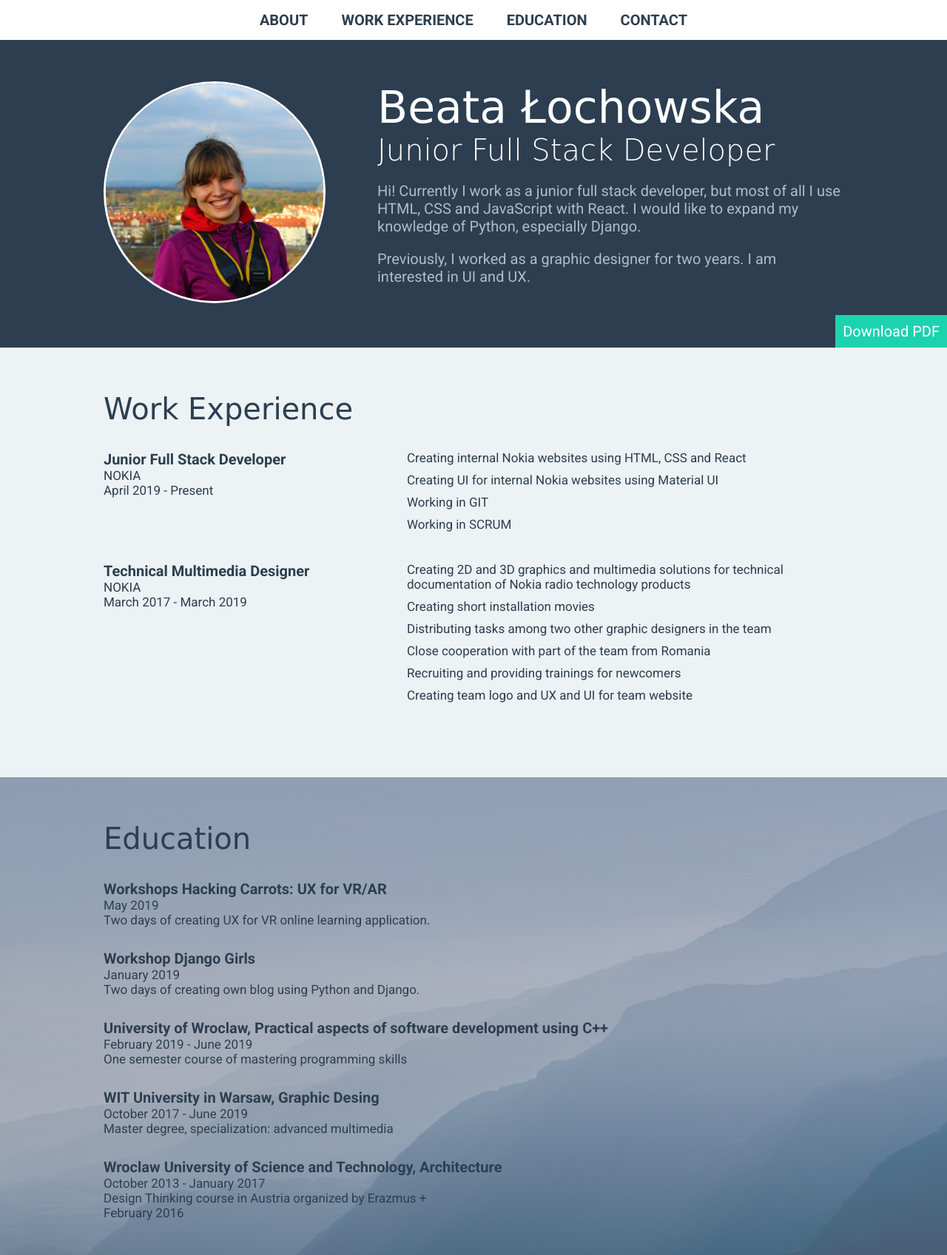
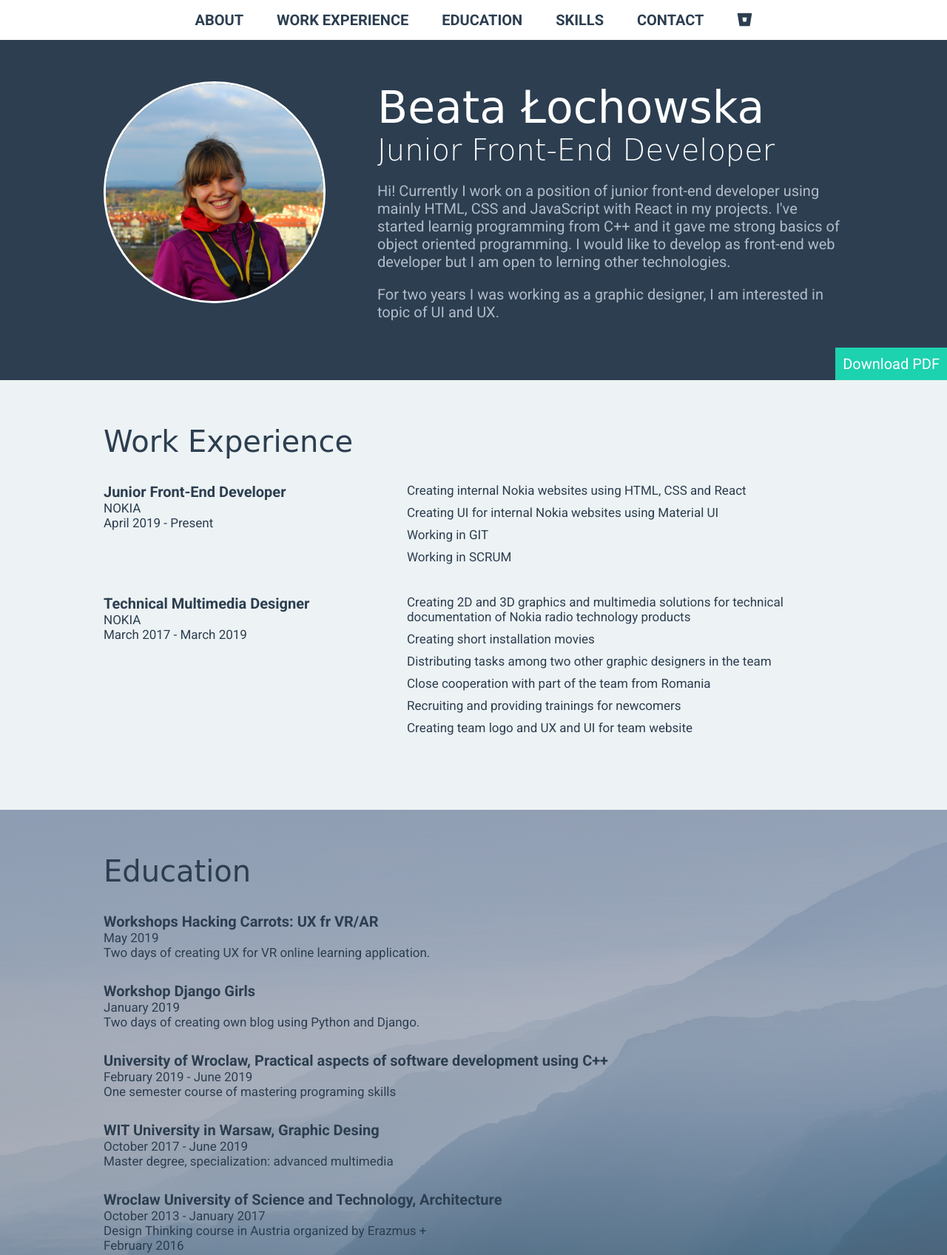
Before and after one commit to Attkkeb/Resume, a plain HTML site: page index.html in a window 1280 px wide. Shown: the top 1697 px of the page at 74% size. Drawn offline with Linux system fonts and the light colour scheme; a web font is replaced by a local one.

Commit message:
Update index.html

```diff
--- a/index.html
+++ b/index.html
@@ -17,7 +17,9 @@
             <a href="#about">About</a>
             <a href="#work">Work Experience</a>
             <a href="#education">Education</a>
+            <a href="#skills">Skills</a>
             <a href="#contact">Contact</a>
+            <a target="_blank" rel="noopener noreferrer" href="https://bitbucket.org/dashboard/repositories"><i class="fab fa-bitbucket"></i></a>
         </nav>
         <div class="burger" id="menuMobile">
             <div class="bar1"></div>
@@ -28,12 +30,12 @@
             <img class="profile-img col-narrow" src="images/zdjecie.jpg" alt="zdjecie profilowe">
             <div class="col-wide">
                 <h1>Beata Łochowska</h1>
-                <h2>Junior Full Stack Developer</h2>
-                <p>Hi! Currently I work as a junior full stack developer, but most of all I use HTML, CSS and JavaScript with React. I would like to expand my knowledge of Python, especially Django.</p>
-                <p>Previously, I worked as a graphic designer for two years. I am interested in UI and UX.</p>
+                <h2>Junior Front-End Developer</h2>
+                <p>Hi! Currently I work on a position of junior front-end developer using mainly HTML, CSS and JavaScript with React in my projects. I've started learnig programming from C++ and it gave me strong basics of object oriented programming. I would like to develop as front-end web developer but I am open to lerning other technologies.</p>
+                <p>For two years I was working as a graphic designer, I am interested in topic of UI and UX.</p>
             </div>
         </div>
-        <a target="_blank" rel="noopener noreferrer" href="resume.pdf" class="btn download" download>Download PDF</a>
+        <a href="zasady.pdf" class="btn download" download>Download PDF</a>
     </header>
 
 
@@ -45,7 +47,7 @@
 
                 <!-- Job 1 Details -->
                 <div class="col-narrow">
-                    <h3>Junior Full Stack Developer</h3>
+                    <h3>Junior Front-End Developer</h3>
                     <p class="uppercase">Nokia</p>
                     <p>April 2019 - Present</p>
                 </div>
@@ -84,7 +86,7 @@
                 <h2>Education</h2>
 
                 <!-- School 1 details. -->
-                <h3>Workshops Hacking Carrots: UX for VR/AR</h3>
+                <h3>Workshops Hacking Carrots: UX fr VR/AR</h3>
                 <p>May 2019</p>
                 <p>Two days of creating UX for VR online learning application.</p>
 
@@ -96,7 +98,7 @@
                 <!-- School 3 details. -->
                 <h3>University of Wroclaw, Practical aspects of software development using C++</h3>
                 <p>February 2019 - June 2019</p>
-                <p>One semester course of mastering programming skills</p>
+                <p>One semester course of mastering programing skills</p>
 
                 <!-- School 3 details. -->
                 <h3>WIT University in Warsaw, Graphic Desing</h3>
@@ -182,9 +184,9 @@
             <!-- Social media links. Add or remove any networks. -->
             <div class="contact-info">
                 <a target="_blank" rel="noopener noreferrer" href="mailto:beata.lochowska@gmail.com"><i class="fas fa-at"></i></a>
-                <a target="_blank" rel="noopener noreferrer" href="https://bitbucket.org/beatalochowska/"><i class="fab fa-bitbucket"></i></a>
+                <a target="_blank" rel="noopener noreferrer" href="https://www.artstation.com/beatalochowska"><i class="fab fa-artstation"></i></a>
                 <a target="_blank" rel="noopener noreferrer" href="https://www.linkedin.com/in/beatalochowska/"><i class="fab fa-linkedin-in"></i></a>
-                <a target="_blank" rel="noopener noreferrer" href="https://www.artstation.com/beatalochowska"><i class="fab fa-artstation"></i></a>
+                <a target="_blank" rel="noopener noreferrer" href="https://bitbucket.org/dashboard/repositories"><i class="fab fa-bitbucket"></i></a>
             </div>
 
             <p>Copyright 2019 by Beata Łochowska</p>
@@ -192,6 +194,12 @@
     </footer>
     <script>
         (function() {
+            document.querySelectorAll(".menu a").forEach(function(element) {
+                element.addEventListener("click", function() {
+                    document.getElementsByTagName("BODY")[0].classList.remove("isMenuOpen");
+                });
+            })
+
             document.getElementById("menuMobile").addEventListener("click", function() {
                 document.getElementsByTagName("BODY")[0].classList.toggle("isMenuOpen");
             });
```
